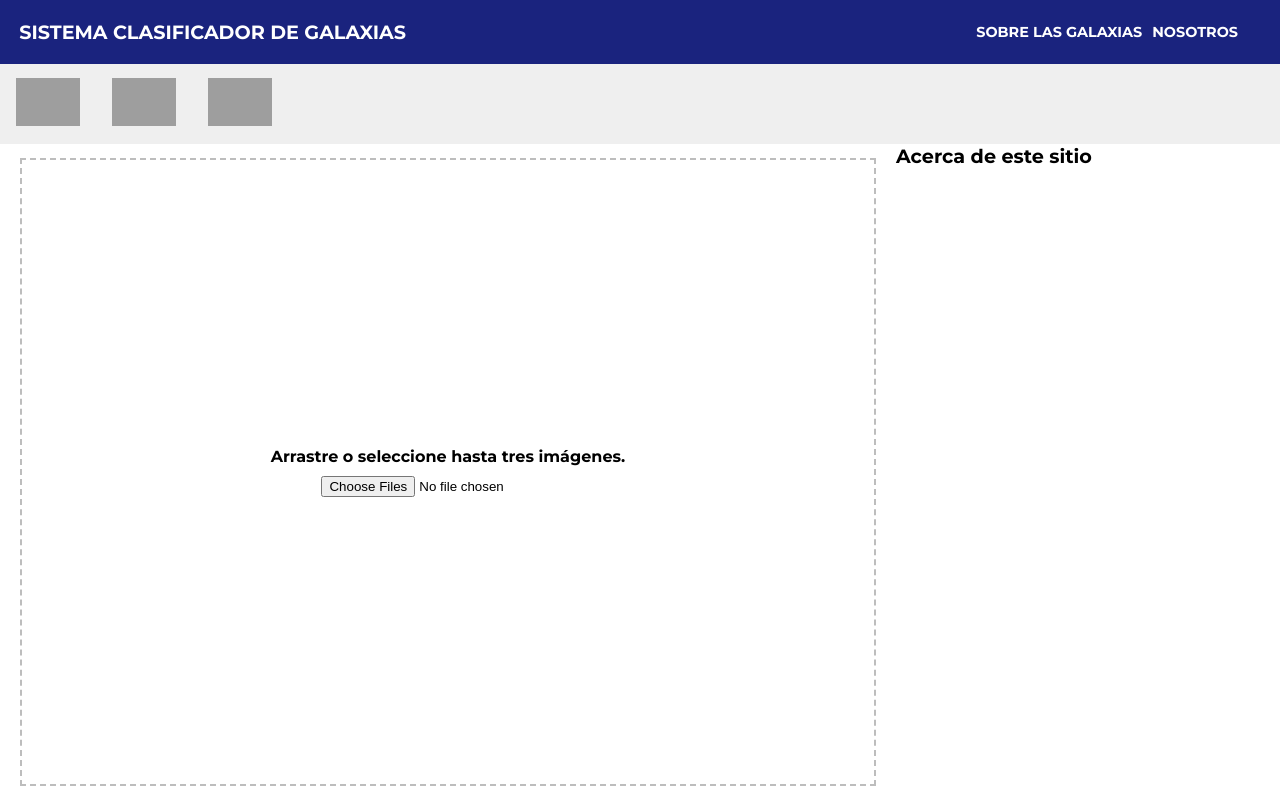
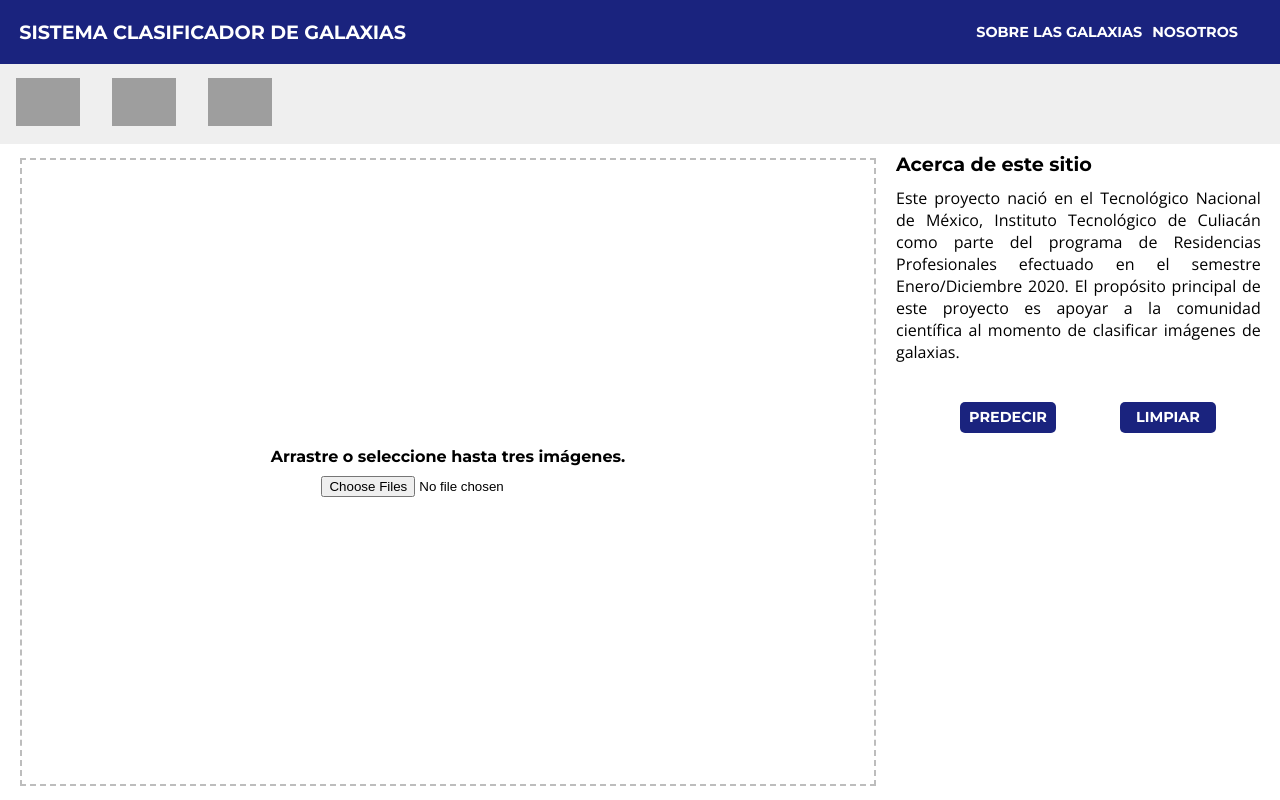
Before and after one commit to Galaxy-Classifier/galaxy-classifier-web, a React (Create React App) app: page / in a window 1280 px wide. Built offline with nearby package versions, Linux system fonts and the light colour scheme; grey boxes are pictures that could not be loaded.

Commit message:
WIP, added content grabbing and partially finished the initial screen AB#5, AB#3

```diff
--- a/package.json
+++ b/package.json
@@ -6,6 +6,7 @@
     "prop-types": "15.7.2",
     "react": "16.13.0",
     "react-dom": "16.13.0",
+    "react-modal": "3.11.2",
     "react-router-dom": "5.1.2",
     "react-scripts": "3.4.0"
   },
--- a/src/containers/Home.js
+++ b/src/containers/Home.js
@@ -1,7 +1,9 @@
 import React from 'react';
 import Layout from './Layout';
 import SelectOrDragImage from '../components/SelectOrDragImage';
+import Link from '../components/Link';
 import '../styles/home.css';
+import { initialMessage } from '../media/strings.json';
 
 export default function Home() {
   return (
@@ -10,9 +12,16 @@ export default function Home() {
         <section className="SelectImages">
           <SelectOrDragImage />
         </section>
-        <article className="HomeArticle">
-          <h1>Acerca de este sitio</h1>
-        </article>
+        <section className="HomeSection">
+          <article className="HomeArticle">
+            <h1 style={{marginTop: '2%'}}>Acerca de este sitio</h1>
+            <p style={{width: '95%', marginTop: '3%', textAlign: 'justify'}}>{initialMessage}</p>
+            <section className="HomeButtons">
+              <Link styles='BaseButton HomeButton' to='' label='PREDECIR'/>
+              <Link styles='BaseButton HomeButton' to='' label='LIMPIAR'/>
+            </section>
+          </article>
+        </section>
       </div>
     </Layout>
   );
--- a/src/index.css
+++ b/src/index.css
@@ -16,3 +16,11 @@ a, label, h1 { margin: 0; font-family: 'Montserrat', sans-serif; }
 label { font-weight: bold; font-size: 1em; }
 input { border: none; background: transparent; outline: 0; margin-top: 10px; }
 p { margin: 0; font-family: 'Open Sans', sans-serif; }
+
+.BaseButton {
+  background-color: #1A237E;
+  border-radius: 5px;
+  display: flex;
+  justify-content: center;
+  align-items: center;
+}
--- /dev/null
+++ b/src/media/strings.json
@@ -0,0 +1,3 @@
+{
+    "initialMessage": "Este proyecto nació en el Tecnológico Nacional de México, Instituto Tecnológico de Culiacán como parte del programa de Residencias Profesionales efectuado en el semestre Enero/Diciembre 2020. El propósito principal de este proyecto es apoyar a la comunidad científica al momento de clasificar imágenes de galaxias."
+}
--- a/src/styles/home.css
+++ b/src/styles/home.css
@@ -2,9 +2,28 @@
   display: flex;
 }
 
+.HomeSection {
+  display: flex;
+  width: 30vw;
+}
+
+.HomeButton {
+  width: 25%;
+  height: 20%;
+}
+
+.HomeButtons {
+  height: 25%;
+  display: flex;
+  margin-top: 10%;
+  justify-content: space-evenly;
+}
+
 .HomeArticle {
   display: flex;
-  width: 30vw;
+  flex-direction: column;
+  height: 95%;
+  width: 100%;
 }
 
 .SelectImages {
```
Also changed, not shown: 1 other file (tests, documents, lock files or other folders).
